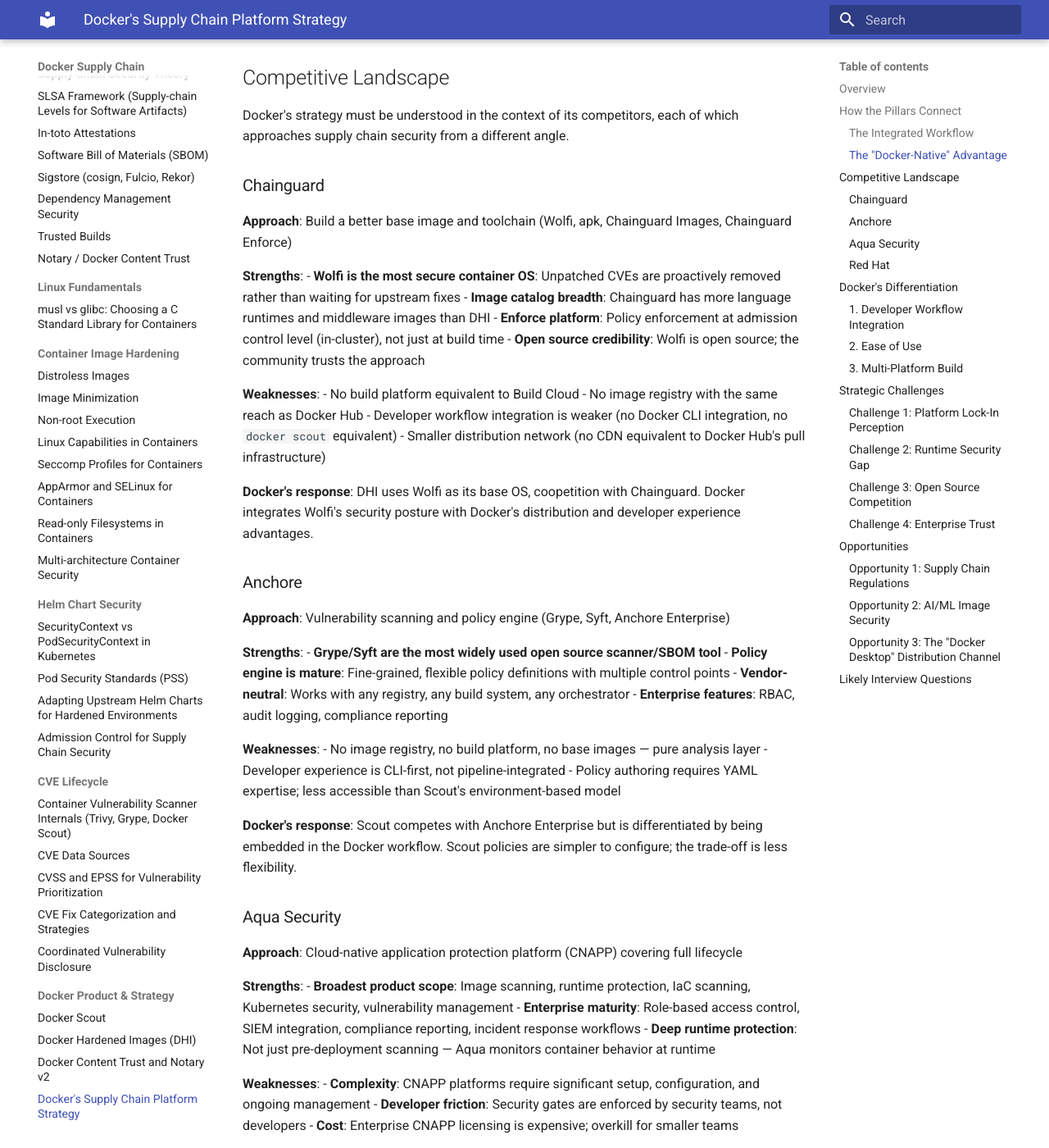
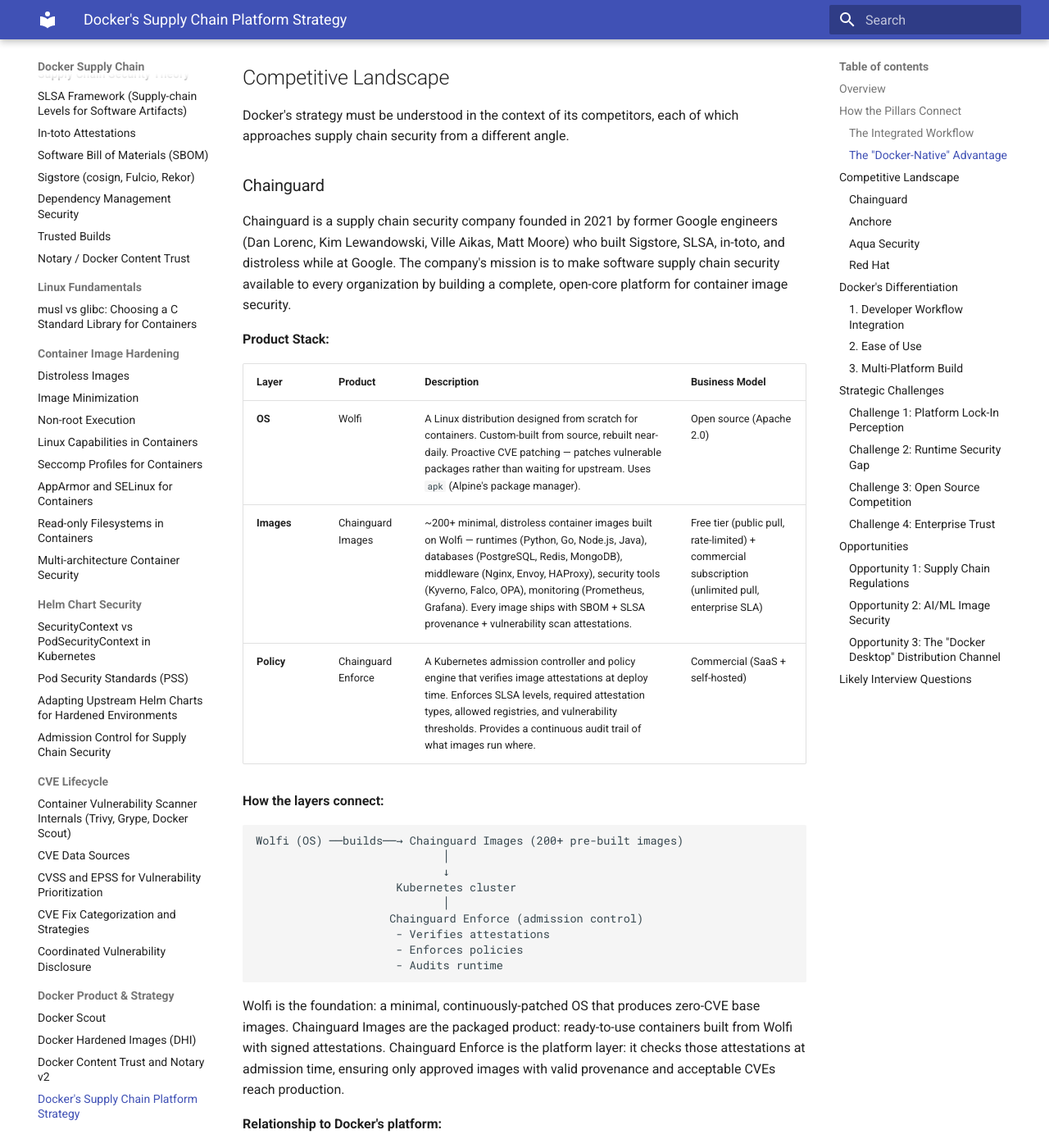
Before and after one commit to schaffe/container-security-fundamentals, an MkDocs documentation site: the page built from docs/articles/28-docker-supply-chain-platform.md, in a window 1280 px wide and 1400 px high, scrolled down 1896 px. Shown: the whole window at 82% size. Built offline with MkDocs 1.6.1 and Material for MkDocs 9.7.7, drawn with Linux system fonts in a browser that asks for light colours; some of the changed text lies outside the part shown.

Commit message:
docs: add Chainguard company overview to supply chain platform article

````diff
--- a/docs/articles/28-docker-supply-chain-platform.md
+++ b/docs/articles/28-docker-supply-chain-platform.md
@@ -77,19 +77,58 @@
 
 ### Chainguard
 
+Chainguard is a supply chain security company founded in 2021 by former Google engineers (Dan Lorenc, Kim Lewandowski, Ville Aikas, Matt Moore) who built Sigstore, SLSA, in-toto, and distroless while at Google. The company's mission is to make software supply chain security available to every organization by building a complete, open-core platform for container image security.
+
+**Product Stack:**
+
+| Layer | Product | Description | Business Model |
+|-------|---------|-------------|----------------|
+| **OS** | Wolfi | A Linux distribution designed from scratch for containers. Custom-built from source, rebuilt near-daily. Proactive CVE patching — patches vulnerable packages rather than waiting for upstream. Uses `apk` (Alpine's package manager). | Open source (Apache 2.0) |
+| **Images** | Chainguard Images | ~200+ minimal, distroless container images built on Wolfi — runtimes (Python, Go, Node.js, Java), databases (PostgreSQL, Redis, MongoDB), middleware (Nginx, Envoy, HAProxy), security tools (Kyverno, Falco, OPA), monitoring (Prometheus, Grafana). Every image ships with SBOM + SLSA provenance + vulnerability scan attestations. | Free tier (public pull, rate-limited) + commercial subscription (unlimited pull, enterprise SLA) |
+| **Policy** | Chainguard Enforce | A Kubernetes admission controller and policy engine that verifies image attestations at deploy time. Enforces SLSA levels, required attestation types, allowed registries, and vulnerability thresholds. Provides a continuous audit trail of what images run where. | Commercial (SaaS + self-hosted) |
+
+**How the layers connect:**
+
+```
+Wolfi (OS) ──builds──→ Chainguard Images (200+ pre-built images)
+                            │
+                            ↓
+                     Kubernetes cluster
+                            │
+                    Chainguard Enforce (admission control)
+                     - Verifies attestations
+                     - Enforces policies
+                     - Audits runtime
+```
+
+Wolfi is the foundation: a minimal, continuously-patched OS that produces zero-CVE base images. Chainguard Images are the packaged product: ready-to-use containers built from Wolfi with signed attestations. Chainguard Enforce is the platform layer: it checks those attestations at admission time, ensuring only approved images with valid provenance and acceptable CVEs reach production.
+
+**Relationship to Docker's platform:**
+
+Docker and Chainguard compete at multiple layers of the stack, but also cooperate at the OS layer:
+
+| Layer | Docker | Chainguard | Relationship |
+|-------|--------|------------|-------------|
+| **OS** | Wolfi (via DHI) | Wolfi | **Coopetition**: Both use Wolfi. Docker doesn't maintain Wolfi — Chainguard does. Docker gets Wolfi's security posture without running an OS team. |
+| **Images** | Docker Hardened Images (~25 curated) | Chainguard Images (~200+) | **Competition**: DHI has a smaller catalog with tighter Docker integration. Chainguard has breadth. |
+| **Analysis** | Docker Scout | Chainguard Enforce | **Competition**: Both do SBOM-based policy evaluation. Scout is CLI/Hub-integrated; Enforce is admission-control-native. |
+| **Registry** | Docker Hub | cgr.dev | **Competition**: Hub has massive distribution; cgr.dev is smaller but purpose-built for Chainguard Images. |
+| **Build** | Docker Build Cloud | None | **No equivalent**: Chainguard has no managed build service. Build Cloud is a Docker-exclusive differentiator. |
+
+The coopetition at the OS layer is notable: Docker Hardened Images are built on Wolfi (Chainguard's OS), yet the two companies compete at the image and policy layers. This mirrors the open-source pattern where upstream suppliers and platform integrators have overlapping but distinct roles — Chainguard maintains the raw materials, Docker integrates them into a developer workflow.
+
 **Approach**: Build a better base image and toolchain (Wolfi, apk, Chainguard Images, Chainguard Enforce)
 
 **Strengths**:
-- **Wolfi is the most secure container OS**: Unpatched CVEs are proactively removed rather than waiting for upstream fixes
 - **Image catalog breadth**: Chainguard has more language runtimes and middleware images than DHI
-- **Enforce platform**: Policy enforcement at admission control level (in-cluster), not just at build time
-- **Open source credibility**: Wolfi is open source; the community trusts the approach
+- **OS ownership**: Chainguard controls Wolfi end-to-end. CVE remediation happens in hours, not days
+- **Open core**: Wolfi is Apache 2.0, apk is open source. Community contributions to Wolfi packages
 
 **Weaknesses**:
-- No build platform equivalent to Build Cloud
-- No image registry with the same reach as Docker Hub
-- Developer workflow integration is weaker (no Docker CLI integration, no `docker scout` equivalent)
-- Smaller distribution network (no CDN equivalent to Docker Hub's pull infrastructure)
+- **Distribution**: cgr.dev has minimal traffic compared to Docker Hub. Most developers have never pulled from cgr.dev
+- **Developer workflow**: Chainguard's tooling is Kubernetes/admission-controller focused. Docker has better CLI and IDE integration
+- **Brand recognition**: Docker is a household name in containers; Chainguard is unknown outside security teams
+- **Build service**: No managed build platform. Customers must use their own CI or a third-party build service
 
 **Docker's response**: DHI uses Wolfi as its base OS, coopetition with Chainguard. Docker integrates Wolfi's security posture with Docker's distribution and developer experience advantages.
 
````
Also changed, not shown: docs/articles/08-distroless-images.md (+1 -1 lines), docs/docker-supply-chain.md (+1 -1 lines).
